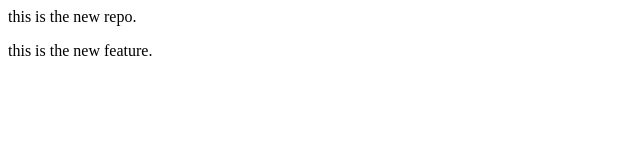
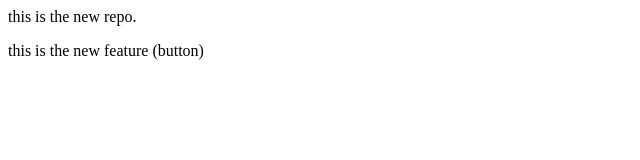
Before and after one commit to Ballararavind/localrepo, a plain HTML site: page index.html in a window 1280 px wide. Shown: the full height of the page, 0-640 px from the left. Drawn offline with Linux system fonts and the light colour scheme.

```diff
--- a/index.html
+++ b/index.html
@@ -1,2 +1,2 @@
 <p>this is the new repo.</p>
-<p>this is the new feature.</p>
+<p>this is the new feature (button)</p>
```
